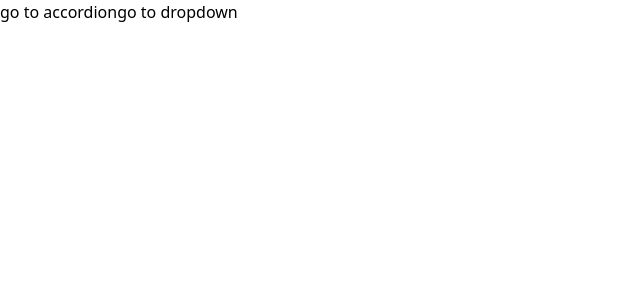
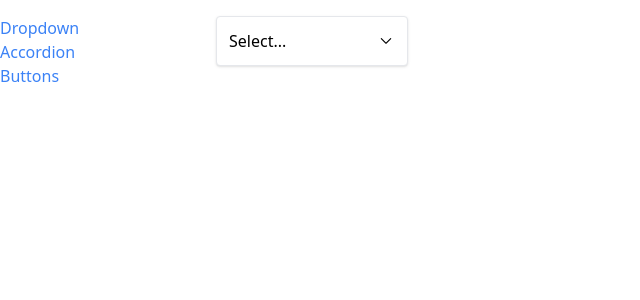
Before and after one commit to TruSigns/react_reux_comps, a React (Create React App) app: page / in a window 1280 px wide. Shown: the top 300 px of the page, without its empty margins (0-640 px from the left). Built offline with nearby package versions, Linux system fonts and the light colour scheme.

Commit message:
cleaned up code, and added styling

```diff
--- a/src/App.js
+++ b/src/App.js
@@ -1,22 +1,23 @@
-import Link from "./components/Link";
 import Route from "./components/Route";
 import AccordionPage from "./pages/AccordionPage";
 import DropdownPage from "./pages/DropdownPage";
-
-
+import Sidebar from "./components/Sidebar";
+import ButtonPage from "./pages/ButtonPage";
 function App() {
   return (
-    <div>
-      <Link to="/accordion">go to accordion</Link>
-      <Link to="/dropdown">go to dropdown</Link>
+    <div className="container mx-auto grid grid-cols-6 gap-4 mt-4">
+      <Sidebar></Sidebar>
 
-      <div>
+      <div className="col-span-5">
         <Route path="/accordion">
           <AccordionPage />
         </Route>
 
-        <Route path="/dropdown">
+        <Route path="/">
           <DropdownPage />
+        </Route>
+        <Route path="/Button">
+          <ButtonPage />
         </Route>
       </div>
     </div>
--- a/src/components/Link.js
+++ b/src/components/Link.js
@@ -1,22 +1,28 @@
 import React from 'react'
-import { useContext } from 'react';
-import NaviContext from '../context/navigation';
+import classNames from 'classnames';
+import useNavi from '../hooks/use-navi';
 
 
 // passing in two props for the path, and another one to show text
 function Link({to, children}) {
 
-const {navi} = useContext(NaviContext)
+const {navi} = useNavi()
+const classes = classNames('text-blue-500')
 
 const handleClick =(e) => {
     // prevent page from refreshing
+    if(e.metakey || e.ctrlkey ){
+      return
+    }
+
+    console.log(e)
     e.preventDefault();
     navi(to)
 }
 
 
   return (
-    <a onClick={handleClick}>{children}</a>
+    <a className={classes} href={to} onClick={handleClick}>{children}</a>
   )
 }
 
--- a/src/components/Route.js
+++ b/src/components/Route.js
@@ -1,9 +1,8 @@
-import { useContext } from "react";
-import NaviContext from "../context/navigation";
+import useNavi from "../hooks/use-navi";
 
 function Route({ path, children }) {
   // Retrieve the current path from the NaviContext
-  const { currentPath } = useContext(NaviContext);
+  const { currentPath } = useNavi();
 
   // Check if the given path matches the current path
   if (path === currentPath) {
--- /dev/null
+++ b/src/components/Sidebar.js
@@ -0,0 +1,30 @@
+import Link from "./Link";
+
+function Sidebar() {
+  const links = [
+    {
+      label: "Dropdown",
+      path: "/",
+    },
+    {
+      label: "Accordion",
+      path: "/accordion",
+    },
+    {
+      label: "Buttons",
+      path: "/buttons",
+    },
+  ];
+
+  const renderlink = links.map((link) => {
+    return <Link key={link.label} to={link.path}>{link.label}</Link>
+  })
+
+
+  return( <div className="sticky top-0 overflow-y-scroll, flex flex-col">
+    {renderlink}
+  </div>
+  )
+}
+
+export default Sidebar;
--- /dev/null
+++ b/src/hooks/use-navi.js
@@ -0,0 +1,11 @@
+import { useContext } from "react"
+import NaviContext from "../context/navigation"
+
+
+function useNavi() {
+  return useContext(NaviContext)
+
+
+}
+
+export default useNavi
```
